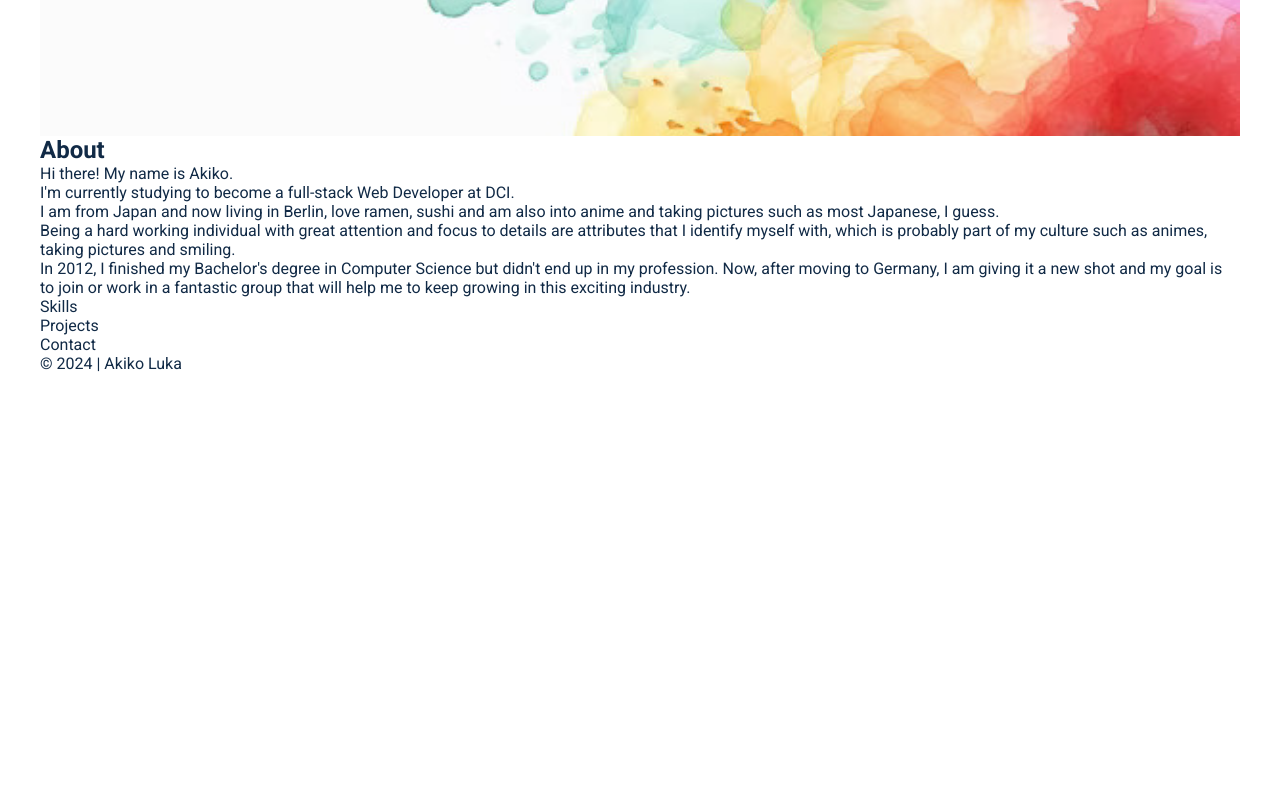
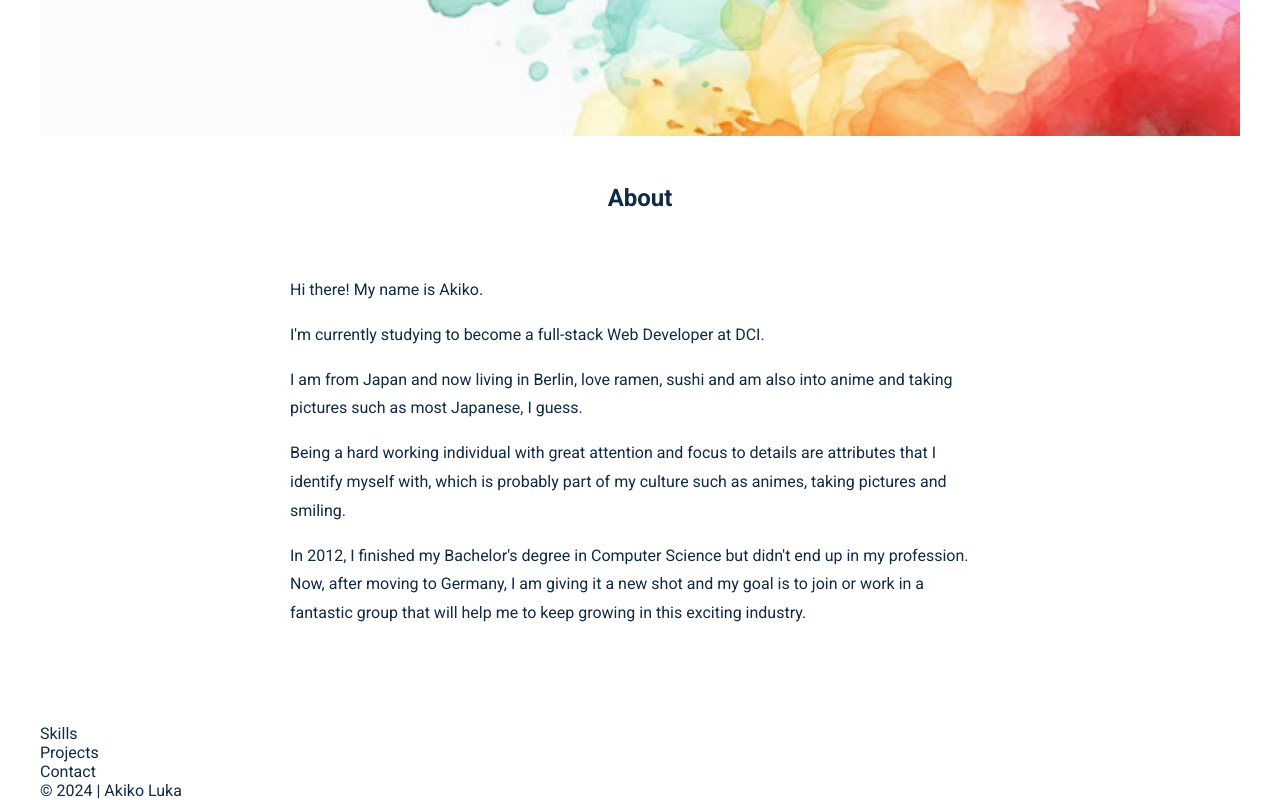
Before and after one commit to akiko-luka/akiko-portfolio, a React (Vite) app: page / in a window 1280 px wide. Shown: the part 664-1464 px from the top of the page. Before the commit the page ends 1037 px from the top, so only its background shows below. Built offline with nearby package versions, Linux system fonts and the light colour scheme.

Commit message:
add about-section

```diff
--- a/src/components/About/About.css
+++ b/src/components/About/About.css
@@ -0,0 +1,22 @@
+.about {
+  display: flex;
+  flex-direction: column;
+  align-items: center;
+  padding: 2rem;
+  padding-bottom: 5rem;
+
+  .about__heading {
+    margin-top: 1rem;
+    margin-bottom: 4rem;
+    text-align: center;
+  }
+
+  .about__content p {
+    max-width: 700px;
+    display: flex;
+    align-items: flex-start;
+    justify-content: flex-start;
+    margin-bottom: 1rem;
+    line-height: 1.8rem;
+  }
+}
--- a/src/components/About/About.jsx
+++ b/src/components/About/About.jsx
@@ -3,10 +3,10 @@ import "./About.css";
 const About = () => {
   return (
     <section className="about" id="about">
-      <div className="about-title">
+      <div className="about__heading">
         <h2>About</h2>
       </div>
-      <div className="about-content">
+      <div className="about__content">
         <p>Hi there! My name is Akiko.</p>
         <p>I'm currently studying to become a full-stack Web Developer at DCI.</p>
         <p>I am from Japan and now living in Berlin, love ramen, sushi and am also into anime and taking pictures such as most Japanese, I guess.</p>
--- a/src/components/Header/Navbar.jsx
+++ b/src/components/Header/Navbar.jsx
@@ -9,9 +9,9 @@ const Navbar = () => {
           <a href="#">Akiko Luka</a>
         </div>
         <ul class="navbar__menu">
-          <li><a href="#aboutme">About</a></li>
-          <li><a href="#myprojects">Projects</a></li>
-          <li><a href="#contactme">Contact</a></li>
+          <li><a href="#about">About</a></li>
+          <li><a href="#projects">Projects</a></li>
+          <li><a href="#contact">Contact</a></li>
         </ul>
       </nav>
     </>
```
